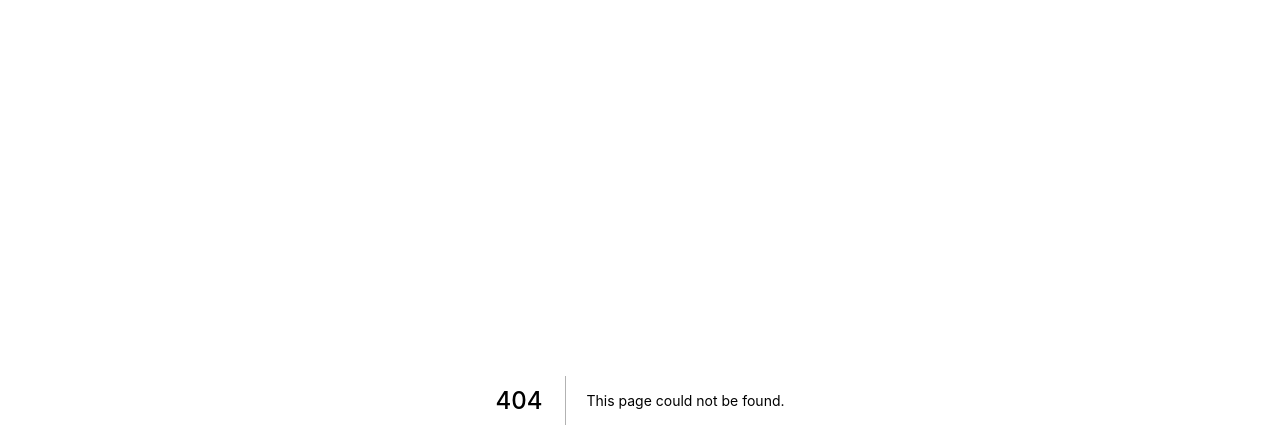
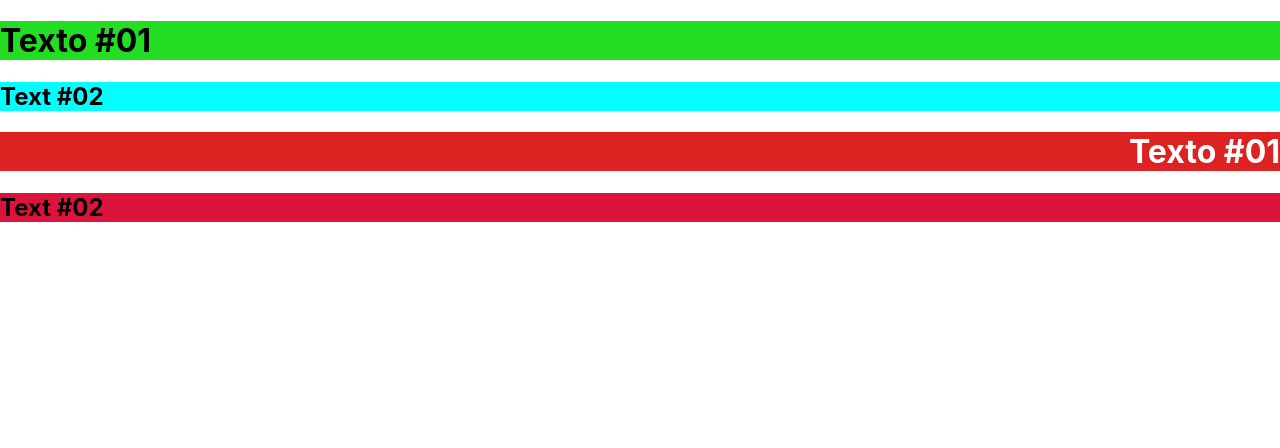
Before and after one commit to cxmarcelo/curso-udemy-nextjs-p1-exercicios, a Next.js app: page /css/usingStyle in a window 1280 px wide. Before the commit this address had no page. Shown: the top 448 px of the page. Built offline with nearby package versions, Linux system fonts and the light colour scheme.

Commit message:
Usando css em components.

```diff
--- /dev/null
+++ b/components/styleComponent.jsx
@@ -0,0 +1,16 @@
+export default function StyleComponent(props) {
+    const appliedClass =  props.num >= 0 ? "blue" : "red";
+
+    return (
+        <div>
+            <h1 style={{
+                backgroundColor: props.num >= 0 ? "#2D2" : "#D22",
+                color: props.color,
+                textAlign: props.right ? "right" : "left"
+            }}>
+                Texto #01
+            </h1>
+            <h2 className={appliedClass}>Text #02</h2>
+        </div>
+    );
+}
--- /dev/null
+++ b/pages/css/usingStyle.jsx
@@ -0,0 +1,13 @@
+import StyleComponent from "../../components/styleComponent";
+
+export default function usingStyle() {
+    return (
+        <div>
+            <StyleComponent num={4} color="#000">
+            </StyleComponent>
+            <StyleComponent num={-3} color="#fff" right>
+            </StyleComponent>
+        </div>
+
+    );
+}
--- a/styles/globals.css
+++ b/styles/globals.css
@@ -24,3 +24,11 @@ a {
     background: black;
   }
 }
+
+.red {
+  background-color: crimson;
+}
+
+.blue {
+  background-color: aqua;
+}
```
Also changed, not shown: components/addOne.jsx (added, +10 -0 lines), pages/basics/propsReadOnly.jsx (added, +7 -0 lines).
